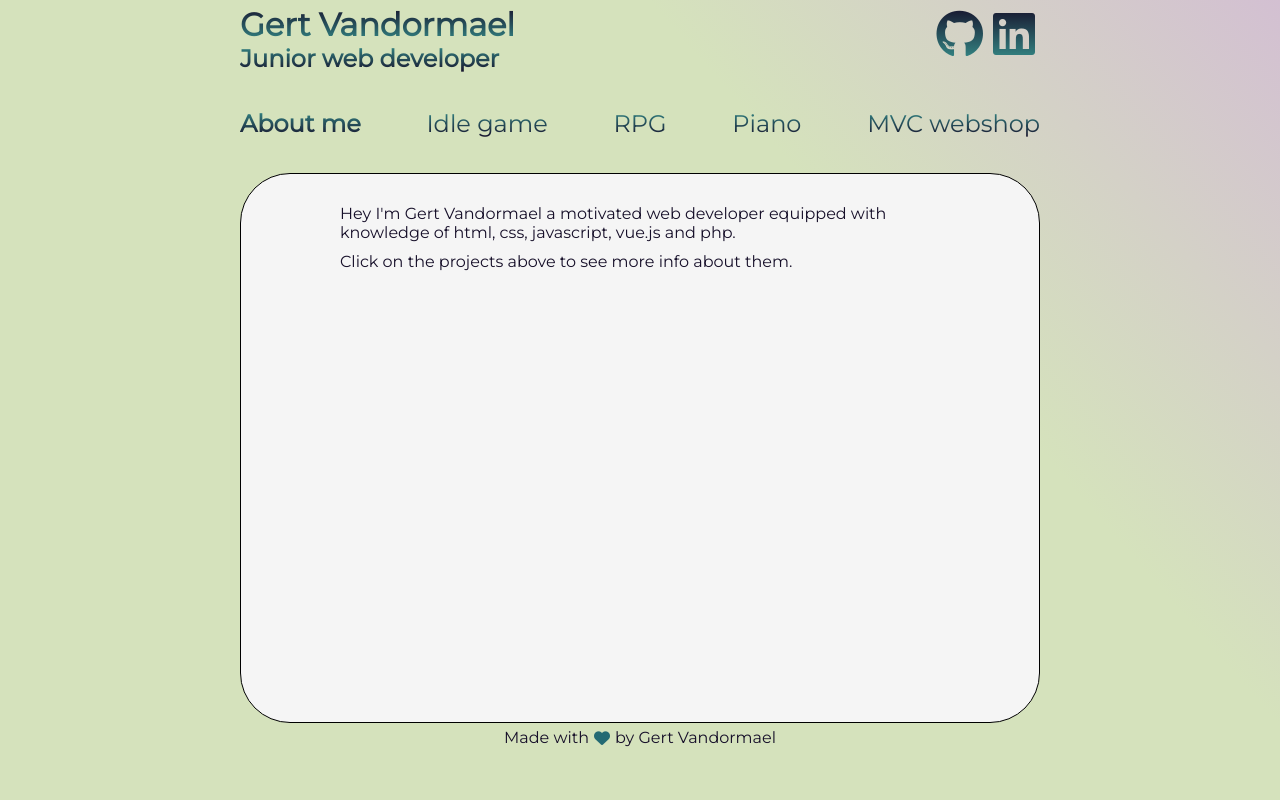
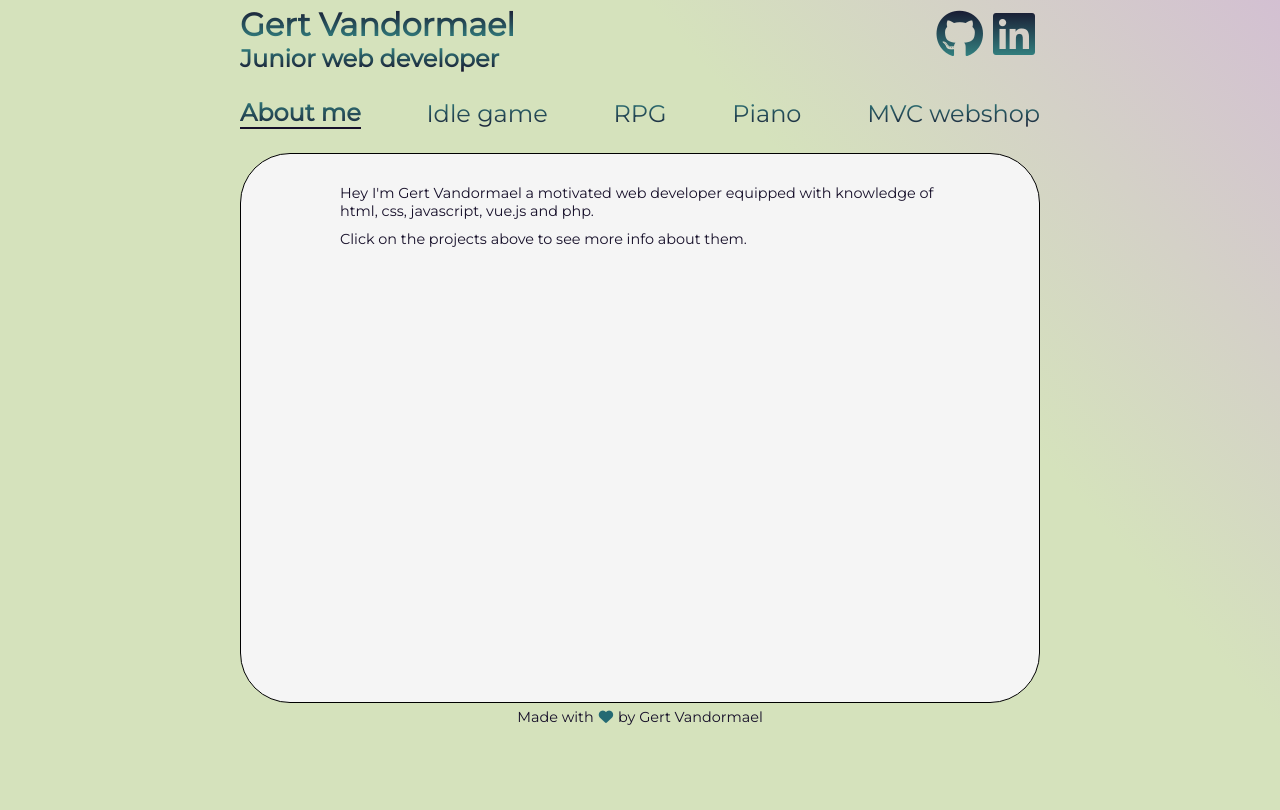
Before and after one commit to gertvandormael/portfolio, a Vue app: page / in a window 1280 px wide. Built offline with nearby package versions, Linux system fonts and the light colour scheme; what v-tooltip would draw is missing.

Commit message:
mobile responsive update

```diff
--- a/src/App.vue
+++ b/src/App.vue
@@ -36,25 +36,28 @@ body {
     background: linear-gradient(49deg, #d5e2bc 68%, #d3c0d2 100%);
     color: #160F29;
     font-family: "Montserrat", sans-serif;
+    font-size: .9rem;
     display: flex;
     justify-content: center;
-    padding: 5px;
+    margin: 5px 5px 5px 5px;
+    height: 100vh
   }
 
 h1 {
   background: -webkit-linear-gradient(#160F29, #368F8B);
     -webkit-background-clip: text;
     -webkit-text-fill-color: transparent;
-    font-size: 1.5rem;
+    font-size: 1.6rem;
 }
 
 h2 {
   background: -webkit-linear-gradient(#368F8B, #160F29);
     -webkit-background-clip: text;
     -webkit-text-fill-color: transparent;
-    font-size: 1rem;
+    font-size: 1.2rem;
 }
 
+/* // Small devices (landscape phones, 576px and up) */
 @media (min-width: 992px) {
   h1 {
     font-size: 2rem;
@@ -66,7 +69,6 @@ h2 {
 
   body {
     min-height: 750px;
-    height: 100vh
   }
 }
 
--- a/src/components/Projects.vue
+++ b/src/components/Projects.vue
@@ -65,7 +65,7 @@ export default {
         {
           id: 1,
           name: "Idle game",
-          description: "Become the world's greatest band by clicking!",
+          description: "Become the world's greatest band by clicking! Interactive page where clicking alters the content.",
           coding: "vue.png",
           img: "project-idle-game.png",
           githubLink: "https://gertvandormael.github.io/idle-game/",
@@ -86,7 +86,7 @@ export default {
         {
           id: 3,
           name: "Piano",
-          description: "Playable piano with sounds",
+          description: "In my free time I play piano so I recreated a playable piano with JavaScript",
           coding: "javascript.png",
           img: "project-piano.png",
           githubLink: "https://gertvandormael.github.io/piano/piano.html",
@@ -96,7 +96,7 @@ export default {
         {
           id: 4,
           name: "MVC webshop",
-          description: "Webshop made with a MVC structure",
+          description: "Webshop made with a MVC structure as an introduction to PHP frameworks like Laravel and Symfony",
           coding: "php.png",
           img: "project-mvc.png",
           githubLink: null,
@@ -128,11 +128,11 @@ export default {
 
 <style scoped>
 .tabs {
-  display: flex;
+  /* display: flex;
   justify-content: space-between;
-  align-items: center;
+  align-items: center; */
   padding: 25px 0px 25px 0px;
-  height: 100px;
+  text-align: center;
 }
 
 li {
@@ -140,7 +140,8 @@ li {
   -webkit-background-clip: text;
   -webkit-text-fill-color: transparent;
   color: #d3c0d2;
-  font-size: 1.5rem;
+  font-size: .9rem;
+  padding: 5px 0px 5px 0px;
   cursor: pointer;
 }
 
@@ -152,8 +153,9 @@ li:hover {
 
 .focus {
   color: #160F29;
-  font-size: 1.5rem;
+  font-size: .9rem;
   font-weight: 700;
+  border-bottom: #160F29 2px solid;
 }
 
 .projects-description {
@@ -161,28 +163,21 @@ li:hover {
   justify-content: center;
 }
 
-/* Large devices (desktops, 992px and up) */
-/* @media (min-width: 992px) { */
-  .projects-description {
+.projects-description {
   display: flex;
   justify-content: center;
-  height: 550px;
-  width: 800px;
-  padding: 30px 15px 30px 15px;
   background: #f5f5f5;
   color: #160F29;
+  padding: 30px 15px 30px 15px;
   border-radius: 50px;
   border: 1px solid black;
-  }
-/* } */
-
-.project-info {
-  width: 600px;
+  min-width: 150px;
+  max-width: 800px;
 }
 
-.projects-description img {
-  max-width: 600px;
-  max-height: 500px;
+.project-img img {
+  max-width: 300px;
+  max-height: 200px;
   margin-bottom: 5px;
 }
 
@@ -197,13 +192,59 @@ button {
   font-family: "Montserrat", sans-serif;
 }
 
-
 .coding-logo img {
   max-width: 45px;
   max-height: 30px;
 }
 
 
+/* // Medium devices (tablets, 768px and up) */
+@media (min-width: 768px) {
+  .tabs {
+    display: flex;
+    justify-content: space-between;
+    align-items: center;
+    height: 100px;
+  }
+
+}
+
+/* Large devices (desktops, 992px and up) */
+ @media (min-width: 992px) {
+
+  .tabs {
+    display: flex;
+    justify-content: space-between;
+    align-items: center;
+    height: 80px;
+  }
+
+  li {
+    font-size: 1.5rem;
+  }
+
+  .focus {
+    font-size: 1.5rem;
+  }
+
+  .projects-description {
+    height: 550px;
+    width: 800px;
+  }
+
+  .project-info {
+    width: 600px;
+  }
+
+  .project-img img {
+    max-width: 600px;
+    max-height: 500px;
+  }
+
+
+
+}
+
 
 
 
```
